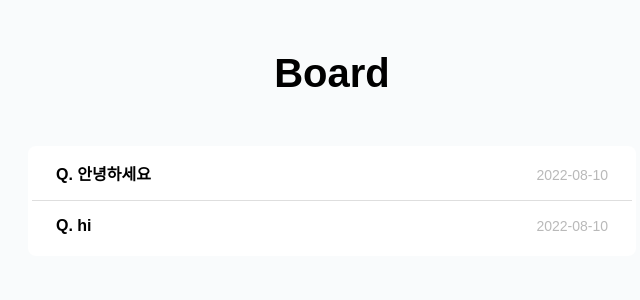
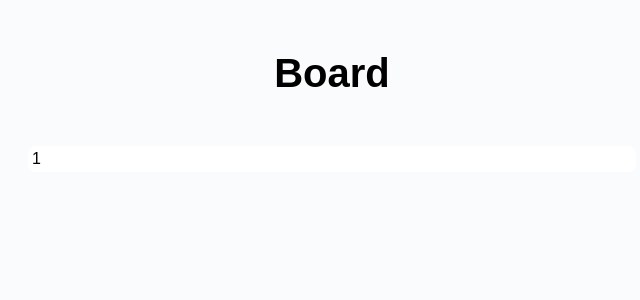
Before and after one commit to zmin9/board, a React (Create React App) app in the folder board/: page /1 in a window 1280 px wide. Shown: the top 300 px of the page, without its empty margins (308-948 px from the left). Built offline with nearby package versions, Linux system fonts and the light colour scheme; a web font is replaced by a local one.

Commit message:
feat: add nested routing

```diff
--- a/board/src/components/list/PostList.tsx
+++ b/board/src/components/list/PostList.tsx
@@ -1,4 +1,4 @@
-import posts from '../../mock/posts.json';
+import posts from '../../posts.json';
 import PostListItem from "./PostListItem";
 
 const PostList = () => {
--- /dev/null
+++ b/board/src/components/post/Post.tsx
@@ -0,0 +1,12 @@
+import {useParams} from "react-router-dom";
+
+const Post = () => {
+    const { postId } = useParams();
+    return (
+        <div>
+            {postId}
+        </div>
+    );
+};
+
+export default Post;
--- a/board/src/index.tsx
+++ b/board/src/index.tsx
@@ -1,6 +1,6 @@
 import React from 'react';
 import ReactDOM from 'react-dom/client';
-import App from './App';
+import MainPage from './pages/MainPage';
 import './styles/normalize.css'
 import './styles/font.css'
 
@@ -9,6 +9,6 @@ const root = ReactDOM.createRoot(
 );
 root.render(
   <React.StrictMode>
-    <App />
+    <MainPage />
   </React.StrictMode>
 );
--- a/board/src/App.tsx
+++ b/board/src/pages/MainPage.tsx
@@ -1,8 +1,10 @@
 import React from 'react';
 import styled, {ThemeProvider} from "styled-components";
-import Text from "./components/common/Text";
-import PostList from "./components/list/PostList";
-import {lightTheme} from "./styles/theme";
+import Text from "../components/common/Text";
+import {lightTheme} from "../styles/theme";
+import {BrowserRouter, Route, Routes} from "react-router-dom";
+import Post from "../components/post/Post";
+import PostList from "../components/list/PostList";
 
 
 const Background = styled.div`
@@ -26,7 +28,7 @@ const ContentBox = styled.section`
   height: fit-content;
 `;
 
-function App() {
+function MainPage() {
   return (
       <ThemeProvider theme={lightTheme}>
         <Background>
@@ -34,11 +36,16 @@ function App() {
                 <Text style={{size: '40px', weight: 600}}>Board</Text>
             </Header>
             <ContentBox>
-                <PostList />
+                <BrowserRouter>
+                    <Routes>
+                        <Route path='/' element={<PostList />} />
+                        <Route path='/:postId' element={<Post />} />
+                    </Routes>
+                </BrowserRouter>
             </ContentBox>
         </Background>
       </ThemeProvider>
   );
 }
 
-export default App;
+export default MainPage;
```
Also changed, not shown: board/src/posts.json (renamed from board/src/mock/posts.json).
